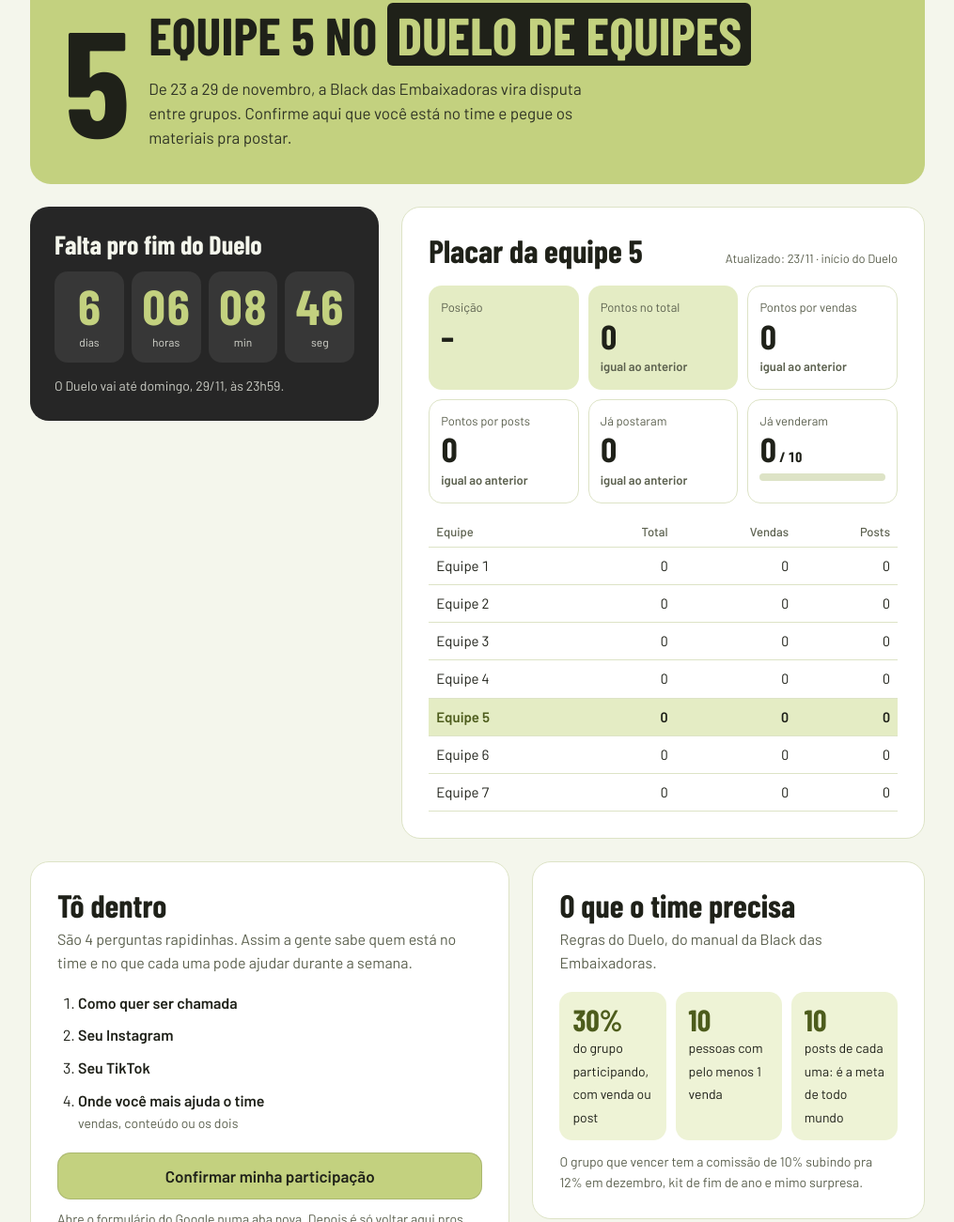
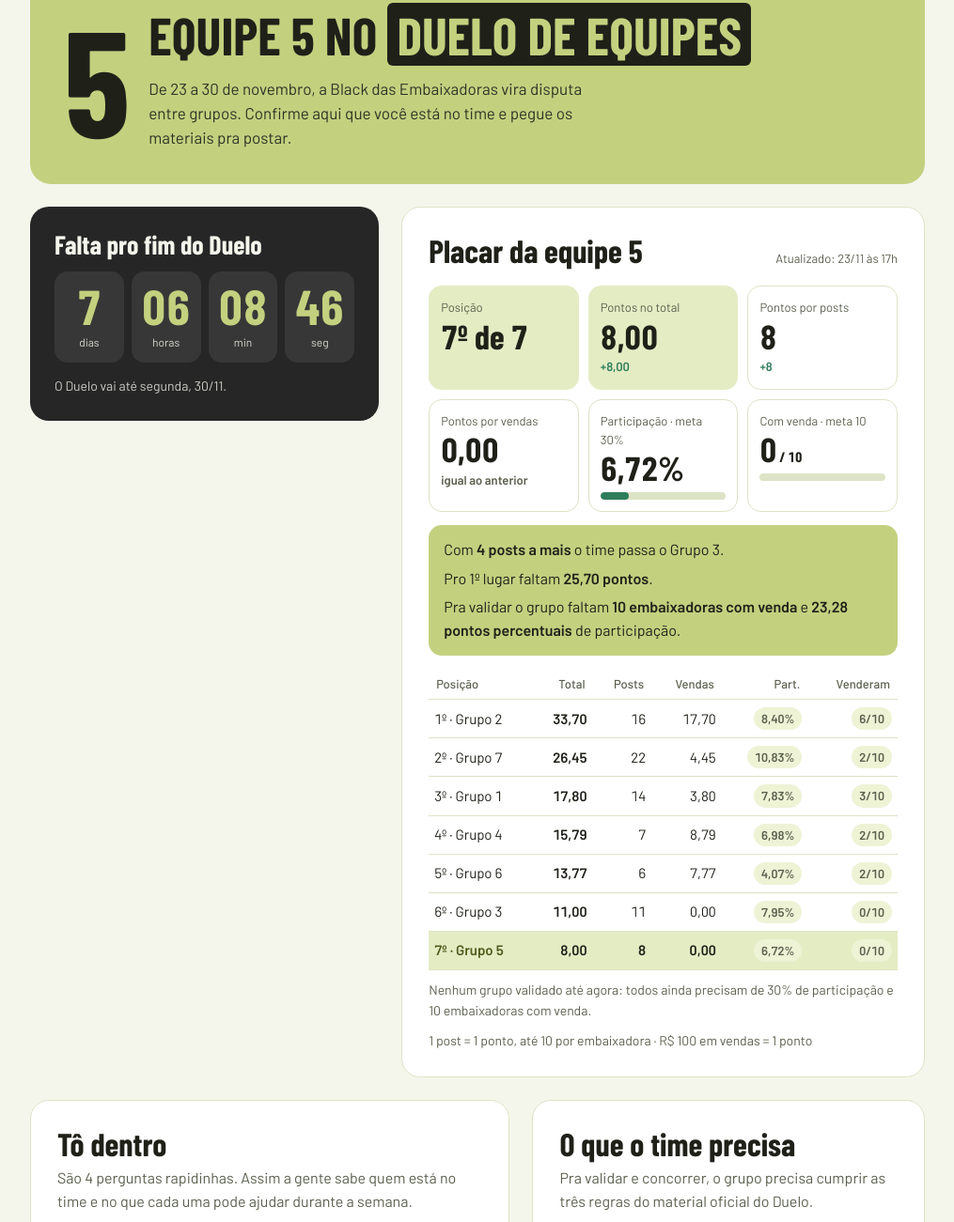
Before and after one commit to jhenifferal/Guava-Embaixadora-5, a plain HTML site: page index.html in a window 1280 px wide. Shown: the part 78-1379 px from the top of the page at 94% size, without its empty margins (132-1147 px from the left). Drawn offline with nearby package versions, Linux system fonts and the light colour scheme; a web font is replaced by a local one.

Commit message:
Add files via upload

```diff
--- a/index.html
+++ b/index.html
@@ -87,11 +87,16 @@ legend{font-weight:500;font-size:15px;margin-bottom:6px;padding:0}
 .meter i{display:block;height:100%;background:var(--green);border-radius:99px}
 table.rk{width:100%;border-collapse:collapse;font-size:15px;margin-top:14px}
 .rk th{font-size:13px;font-weight:500;color:var(--muted);text-align:right;padding:6px 8px;border-bottom:1px solid var(--line)}
-.rk td{text-align:right;padding:8px;border-bottom:1px solid var(--line);font-variant-numeric:tabular-nums;white-space:nowrap}
+.rk td{text-align:right;padding:8px 6px;border-bottom:1px solid var(--line);font-variant-numeric:tabular-nums;white-space:nowrap}
 .rk th:first-child,.rk td:first-child{text-align:left}
 .rk tr.me td{background:var(--soft);font-weight:600}
 .rk tr.me td:first-child{color:var(--pink-ink)}
 .scroll{overflow-x:auto}
+.meter i.warm{background:#D9A13B}
+.dicas{display:flex;flex-direction:column;gap:6px;margin-top:14px;padding:14px 16px;border-radius:14px;background:var(--pink);color:#1F2119;font-size:16px}
+.pill{display:inline-block;font-size:13px;font-weight:600;padding:2px 8px;border-radius:99px;background:var(--gold-soft);color:var(--muted)}
+.pill.ok{background:var(--green-soft);color:var(--green)}
+.handle{font-size:14px;color:var(--muted);margin-top:-6px}
 .people{display:grid;grid-template-columns:repeat(auto-fill,minmax(230px,1fr));gap:12px;margin-top:16px}
 .person{border:1px solid var(--line);border-radius:16px;padding:14px;display:flex;flex-direction:column;gap:10px;background:var(--bg)}
 .person h3{font-size:24px}
@@ -101,6 +106,15 @@ table.rk{width:100%;border-collapse:collapse;font-size:15px;margin-top:14px}
 .links a:focus-visible{outline:2px solid var(--pink-ink);outline-offset:2px}
 .links span{font-size:14px;color:var(--muted);align-self:center}
 .ptop{display:flex;justify-content:space-between;gap:12px;align-items:end;flex-wrap:wrap}
+.how{display:grid;grid-template-columns:repeat(2,minmax(0,1fr));gap:10px;margin-top:14px}
+.how div{border:1px solid var(--line);border-radius:14px;padding:12px}
+.how b{display:block;font-family:var(--display);font-weight:800;font-size:24px;line-height:1.1}
+.how span{font-size:14px;color:var(--muted)}
+h3.sub{font-size:22px;margin:18px 0 8px}
+.faq{display:flex;flex-direction:column;gap:8px}
+.faq details{border:1px solid var(--line);border-radius:14px;padding:12px 14px}
+.faq summary{cursor:pointer;font-weight:600;min-height:24px}
+.faq details p{margin-top:8px;color:var(--muted)}
 ol.steps{margin:0 0 20px;padding-left:22px;display:flex;flex-direction:column;gap:10px}
 ol.steps small{display:block;color:var(--muted);font-size:14px}
 #forms{width:100%}
@@ -137,7 +151,7 @@ footer{margin-top:28px;font-size:14px;color:var(--muted)}
     <div class="num" aria-hidden="true">5</div>
     <div>
       <h1>Equipe 5 no <em>Duelo de Equipes</em></h1>
-      <p>De 23 a 29 de novembro, a Black das Embaixadoras vira disputa entre grupos. Confirme aqui que você está no time e pegue os materiais pra postar.</p>
+      <p>De 23 a 30 de novembro, a Black das Embaixadoras vira disputa entre grupos. Confirme aqui que você está no time e pegue os materiais pra postar.</p>
     </div>
   </header>
 
@@ -150,7 +164,7 @@ footer{margin-top:28px;font-size:14px;color:var(--muted)}
         <div><b id="cd-m">00</b><span>min</span></div>
         <div><b id="cd-s">00</b><span>seg</span></div>
       </div>
-      <p id="cd-txt">O Duelo vai até domingo, 29/11, às 23h59.</p>
+      <p id="cd-txt">O Duelo vai até segunda, 30/11.</p>
     </section>
 
     <section class="card score" aria-labelledby="t-score">
@@ -159,7 +173,10 @@ footer{margin-top:28px;font-size:14px;color:var(--muted)}
         <span class="upd" id="upd"></span>
       </div>
       <div class="tiles" id="tiles"></div>
+      <div class="dicas" id="dicas"></div>
       <div class="scroll"><table class="rk" id="rk"></table></div>
+      <p class="tip" id="valid"></p>
+      <p class="tip">1 post = 1 ponto, até 10 por embaixadora · R$ 100 em vendas = 1 ponto</p>
     </section>
   </div>
 
@@ -181,13 +198,24 @@ footer{margin-top:28px;font-size:14px;color:var(--muted)}
     <div class="stack">
       <section class="card" aria-labelledby="t-meta">
         <h2 id="t-meta">O que o time precisa</h2>
-        <p class="lead">Regras do Duelo, do manual da Black das Embaixadoras.</p>
+        <p class="lead">Pra validar e concorrer, o grupo precisa cumprir as três regras do material oficial do Duelo.</p>
         <div class="goals">
-          <div class="goal"><b>30%</b><span>do grupo participando, com venda ou post</span></div>
-          <div class="goal"><b>10</b><span>pessoas com pelo menos 1 venda</span></div>
-          <div class="goal"><b>10</b><span>posts de cada uma: é a meta de todo mundo</span></div>
+          <div class="goal"><b>30%</b><span>das embaixadoras do grupo participando, com post, venda ou os dois</span></div>
+          <div class="goal"><b>10</b><span>embaixadoras diferentes com pelo menos 1 venda</span></div>
+          <div class="goal"><b>10</b><span>posts de cada uma valem ponto: a meta é todo mundo chegar lá</span></div>
         </div>
-        <p class="tip" style="margin-top:12px">O grupo que vencer tem a comissão de 10% subindo pra 12% em dezembro, kit de fim de ano e mimo surpresa.</p>
+        <div class="how">
+          <div><b>1 post = 1 ponto</b><span>até 10 pontos por embaixadora</span></div>
+          <div><b>R$ 100 = 1 ponto</b><span>R$ 1 vendido vale 0,01</span></div>
+        </div>
+        <p class="tip">Exemplo do material: 5 posts (5 pontos) + R$ 500 vendidos (5 pontos) = 10 pontos.</p>
+        <h3 class="sub">O grupo vencedor leva, pra todas que participarem</h3>
+        <ul class="rules">
+          <li>Comissão de 10% pra 12% nas vendas de dezembro até o fim do ano</li>
+          <li>Kit presenteável de fim de ano, edição limitada</li>
+          <li>Mimo surpresa personalizado pro grupo</li>
+          <li>Prêmio extra pra capitã indicada pelo grupo</li>
+        </ul>
       </section>
 
       <section class="card" id="materiais" aria-labelledby="t-mat">
@@ -206,6 +234,15 @@ footer{margin-top:28px;font-size:14px;color:var(--muted)}
         <h2 id="t-of">Ofertas da semana</h2>
         <p class="lead">Pra combinar o post com o que está valendo no dia.</p>
         <div class="list" id="ofertas"></div>
+      </section>
+
+      <section class="card" aria-labelledby="t-faq">
+        <h2 id="t-faq">Dúvidas rápidas</h2>
+        <div class="faq">
+          <details><summary>Tem uma colega que vende muito. Já ganhamos?</summary><p>Ainda não. O grupo só valida com pelo menos 10 embaixadoras diferentes vendendo, cada uma com no mínimo 1 venda.</p></details>
+          <details><summary>Fiz muitos posts. O grupo está garantido?</summary><p>Não. Cada embaixadora soma no máximo 10 pontos com posts, então o que faz o grupo crescer é mais gente postando.</p></details>
+          <details><summary>Cheguei nos 10 posts. Paro de divulgar?</summary><p>Não! Continue postando pra gerar venda: o faturamento segue somando pontos pro grupo.</p></details>
+        </div>
       </section>
 
       <section class="card" aria-labelledby="t-reg">
@@ -254,23 +291,24 @@ footer{margin-top:28px;font-size:14px;color:var(--muted)}
 
   /* ===== PLACAR: atualize aqui a cada ranking da Guava =====
      atual: os números do ranking mais recente
-     anterior: os números do ranking de antes (pra mostrar quanto subiu) */
+     anterior: os números do ranking de antes (pra mostrar quanto mudou)
+     participacao em %, venderam = embaixadoras do grupo com pelo menos 1 venda */
   const PLACAR = {
-    atualizado: "23/11 · início do Duelo",
-    atual:    {posicao: null, total: 0, vendas: 0, posts: 0, postaram: 0, venderam: 0},
-    anterior: {posicao: null, total: 0, vendas: 0, posts: 0, postaram: 0, venderam: 0}
+    atualizado: "23/11 às 17h",
+    atual:    {posicao: 7, total: 8.00, vendas: 0.00, posts: 8, participacao: 6.72, venderam: 0},
+    anterior: {posicao: null, total: 0, vendas: 0, posts: 0, participacao: 0, venderam: 0}
   };
-  /* Ranking de todos os grupos: pontos totais, por vendas e por posts */
+  /* Ranking de todos os grupos, igual ao placar da Guava */
   const RANKING = [
-    {equipe: "Equipe 1", total: 0, vendas: 0, posts: 0},
-    {equipe: "Equipe 2", total: 0, vendas: 0, posts: 0},
-    {equipe: "Equipe 3", total: 0, vendas: 0, posts: 0},
-    {equipe: "Equipe 4", total: 0, vendas: 0, posts: 0},
-    {equipe: "Equipe 5", total: 0, vendas: 0, posts: 0},
-    {equipe: "Equipe 6", total: 0, vendas: 0, posts: 0},
-    {equipe: "Equipe 7", total: 0, vendas: 0, posts: 0}
+    {grupo: "Grupo 2", posts: 16, vendas: 17.70, total: 33.70, participacao: 8.40, venderam: 6},
+    {grupo: "Grupo 7", posts: 22, vendas: 4.45, total: 26.45, participacao: 10.83, venderam: 2},
+    {grupo: "Grupo 1", posts: 14, vendas: 3.80, total: 17.80, participacao: 7.83, venderam: 3},
+    {grupo: "Grupo 4", posts: 7, vendas: 8.79, total: 15.79, participacao: 6.98, venderam: 2},
+    {grupo: "Grupo 6", posts: 6, vendas: 7.77, total: 13.77, participacao: 4.07, venderam: 2},
+    {grupo: "Grupo 3", posts: 11, vendas: 0.00, total: 11.00, participacao: 7.95, venderam: 0},
+    {grupo: "Grupo 5", posts: 8, vendas: 0.00, total: 8.00, participacao: 6.72, venderam: 0}
   ];
-  const FIM = new Date("2026-11-29T23:59:59-03:00");
+  const FIM = new Date("2026-11-30T23:59:59-03:00");
   /* Participantes: nome, Instagram, TikTok e no que a pessoa é boa (respostas do formulário) */
   const PARTICIPANTES = [
     {"nome": "Jheni", "instagram": "https://www.instagram.com/jhenifferlimaa", "tiktok": "https://www.tiktok.com/@jhenifferalima", "boa": "Conteúdo"},
@@ -279,34 +317,56 @@ footer{margin-top:28px;font-size:14px;color:var(--muted)}
     {"nome": "Bianca Sousa", "instagram": "https://www.instagram.com/surdaqueviaja/", "tiktok": "https://www.tiktok.com/@surdaqueviaja", "boa": "Conteúdo"},
     {"nome": "Hellen", "instagram": "@byhellenoliveira", "tiktok": "Embaixadorahellenoliveira", "boa": "Vendas e conteúdo"},
     {"nome": "May", "instagram": "@aalinhares", "tiktok": "@aalinhares_", "boa": "Conteúdo"},
-    {"nome": "Julia", "instagram": "@julinhazara", "tiktok": "@julinhazara", "boa": "Vendas e conteúdo"}
+    {"nome": "Julia", "instagram": "@julinhazara", "tiktok": "@julinhazara", "boa": "Vendas e conteúdo"},
+    {"nome": "Thai", "instagram": "@thaisilveirac", "tiktok": "@thainasilveiraa", "boa": "Vendas e conteúdo"},
+    {"nome": "Wilana Lopes", "instagram": "@_wilana", "tiktok": "@_wilana", "boa": "Conteúdo"},
+    {"nome": "Thata", "instagram": "Thaispezolato", "tiktok": "Thaispezolato", "boa": "Conteúdo"},
+    {"nome": "Carol", "instagram": "@Carolcamppana", "tiktok": "@carolcamppana", "boa": "Vendas e conteúdo"},
+    {"nome": "Luiza Fraga", "instagram": "@luizafragafl", "tiktok": "@luizafragafl", "boa": "Conteúdo"},
+    {"nome": "Mell", "instagram": "@mellziland", "tiktok": "@mellziland", "boa": "Vendas e conteúdo"}
   ];
   /* ===== fim da parte pra editar ===== */
 
   const nf = n => Number(n || 0).toLocaleString("pt-BR");
-  function delta(a, b, menorMelhor) {
+  const n2 = n => Number(n || 0).toLocaleString("pt-BR", {minimumFractionDigits: 2, maximumFractionDigits: 2});
+  function delta(a, b, fmt, menorMelhor) {
     if (a == null || b == null) return `<span class="d eq">&nbsp;</span>`;
-    const diff = a - b;
+    const diff = Math.round((a - b) * 100) / 100;
     if (diff === 0) return `<span class="d eq">igual ao anterior</span>`;
     const bom = menorMelhor ? diff < 0 : diff > 0;
-    const txt = menorMelhor ? (diff < 0 ? `subiu ${-diff}` : `caiu ${diff}`) : (diff > 0 ? `+${nf(diff)}` : `${nf(diff)}`);
+    const txt = menorMelhor ? (diff < 0 ? `subiu ${-diff}` : `caiu ${diff}`) : (diff > 0 ? `+${fmt(diff)}` : fmt(diff));
     return `<span class="d ${bom ? "up" : "down"}">${txt}</span>`;
   }
+  const meter = (pct, cls) => `<div class="meter" aria-hidden="true"><i class="${cls || ""}" style="width:${Math.max(0, Math.min(100, pct))}%"></i></div>`;
   const A = PLACAR.atual, P = PLACAR.anterior;
   document.getElementById("upd").textContent = "Atualizado: " + PLACAR.atualizado;
   const tiles = [
-    {k: "Posição", v: A.posicao ? A.posicao + "º de " + RANKING.length : "–", d: delta(A.posicao, P.posicao, true), main: true},
-    {k: "Pontos no total", v: nf(A.total), d: delta(A.total, P.total), main: true},
-    {k: "Pontos por vendas", v: nf(A.vendas), d: delta(A.vendas, P.vendas)},
-    {k: "Pontos por posts", v: nf(A.posts), d: delta(A.posts, P.posts)},
-    {k: "Já postaram", v: nf(A.postaram), d: delta(A.postaram, P.postaram)},
-    {k: "Já venderam", v: nf(A.venderam) + "<small style='font-size:15px'> / 10</small>", d: `<div class="meter" aria-hidden="true"><i style="width:${Math.min(100, (A.venderam || 0) * 10)}%"></i></div>`}
+    {k: "Posição", v: A.posicao ? A.posicao + "º de " + RANKING.length : "–", d: delta(A.posicao, P.posicao, nf, true), main: true},
+    {k: "Pontos no total", v: n2(A.total), d: delta(A.total, P.total, n2), main: true},
+    {k: "Pontos por posts", v: nf(A.posts), d: delta(A.posts, P.posts, nf)},
+    {k: "Pontos por vendas", v: n2(A.vendas), d: delta(A.vendas, P.vendas, n2)},
+    {k: "Participação · meta 30%", v: n2(A.participacao) + "%", d: meter(A.participacao / 30 * 100)},
+    {k: "Com venda · meta 10", v: nf(A.venderam) + "<small style='font-size:15px'> / 10</small>", d: meter((A.venderam || 0) * 10, "warm")}
   ];
   document.getElementById("tiles").innerHTML = tiles.map(t => `<div class="tile${t.main ? " main" : ""}"><div class="k">${t.k}</div><div class="v">${t.v}</div>${t.d}</div>`).join("");
+
   const ord = RANKING.slice().sort((x, y) => (y.total || 0) - (x.total || 0));
-  const todosZero = ord.every(r => !r.total);
-  document.getElementById("rk").innerHTML = `<thead><tr><th>${todosZero ? "Equipe" : "Posição"}</th><th>Total</th><th>Vendas</th><th>Posts</th></tr></thead><tbody>` +
-    ord.map((r, i) => `<tr class="${/5\s*$/.test(r.equipe) ? "me" : ""}"><td>${todosZero ? "" : (i + 1) + "º · "}${esc(r.equipe)}</td><td>${nf(r.total)}</td><td>${nf(r.vendas)}</td><td>${nf(r.posts)}</td></tr>`).join("") + "</tbody>";
+  const eu = ord.findIndex(r => /5\s*$/.test(r.grupo));
+  const dicas = [];
+  if (eu > 0) {
+    const acima = ord[eu - 1], gap = Math.round((acima.total - ord[eu].total) * 100) / 100;
+    const posts = Math.floor(gap) + 1;
+    dicas.push(`Com <b>${posts} posts a mais</b> o time passa o ${esc(acima.grupo)}.`);
+    if (eu > 1) dicas.push(`Pro 1º lugar faltam <b>${n2(ord[0].total - ord[eu].total)} pontos</b>.`);
+  } else if (eu === 0) dicas.push("O time está em <b>1º lugar</b>. Bora segurar!");
+  if (A.venderam < 10) dicas.push(`Pra validar o grupo faltam <b>${10 - A.venderam} embaixadoras com venda</b>${A.participacao < 30 ? ` e <b>${n2(30 - A.participacao)} pontos percentuais</b> de participação` : ""}.`);
+  document.getElementById("dicas").innerHTML = dicas.map(d => `<p>${d}</p>`).join("");
+
+  const pill = (ok, txt) => `<span class="pill ${ok ? "ok" : ""}">${txt}</span>`;
+  document.getElementById("rk").innerHTML = `<thead><tr><th>Posição</th><th>Total</th><th>Posts</th><th>Vendas</th><th>Part.</th><th>Venderam</th></tr></thead><tbody>` +
+    ord.map((r, i) => `<tr class="${i === eu ? "me" : ""}"><td>${i + 1}º · ${esc(r.grupo)}</td><td><b>${n2(r.total)}</b></td><td>${nf(r.posts)}</td><td>${n2(r.vendas)}</td><td>${pill(r.participacao >= 30, n2(r.participacao) + "%")}</td><td>${pill(r.venderam >= 10, r.venderam + "/10")}</td></tr>`).join("") + "</tbody>";
+  const validados = RANKING.filter(r => r.participacao >= 30 && r.venderam >= 10).length;
+  document.getElementById("valid").textContent = validados ? `${validados} ${validados === 1 ? "grupo validado" : "grupos validados"} até agora.` : "Nenhum grupo validado até agora: todos ainda precisam de 30% de participação e 10 embaixadoras com venda.";
 
   const handle = v => {
     v = String(v || "").trim();
@@ -317,7 +377,7 @@ footer{margin-top:28px;font-size:14px;color:var(--muted)}
   const peopleEl = document.getElementById("people");
   const ps = PARTICIPANTES.map(p => ({...p, ig: handle(p.instagram), tt: handle(p.tiktok)}));
   peopleEl.innerHTML = ps.length
-    ? ps.map(p => `<article class="person"><h3>${esc(p.nome)}</h3>${p.boa ? `<span class="boa">Boa em ${esc(String(p.boa).toLowerCase())}</span>` : ""}<div class="links">${p.ig ? `<a href="https://instagram.com/${encodeURIComponent(p.ig)}" target="_blank" rel="noopener" aria-label="Instagram de ${esc(p.nome)}">Instagram</a>` : ""}${p.tt ? `<a href="https://www.tiktok.com/@${encodeURIComponent(p.tt)}" target="_blank" rel="noopener" aria-label="TikTok de ${esc(p.nome)}">TikTok</a>` : ""}${!p.ig && !p.tt ? `<span>sem perfil informado</span>` : ""}</div></article>`).join("")
+    ? ps.map(p => `<article class="person"><h3>${esc(p.nome)}</h3>${p.ig ? `<span class="handle">@${esc(p.ig)}</span>` : ""}${p.boa ? `<span class="boa">Boa em ${esc(String(p.boa).toLowerCase())}</span>` : ""}<div class="links">${p.ig ? `<a href="https://instagram.com/${encodeURIComponent(p.ig)}" target="_blank" rel="noopener" aria-label="Instagram de ${esc(p.nome)}">Instagram</a>` : ""}${p.tt ? `<a href="https://www.tiktok.com/@${encodeURIComponent(p.tt)}" target="_blank" rel="noopener" aria-label="TikTok de ${esc(p.nome)}">TikTok</a>` : ""}${!p.ig && !p.tt ? `<span>sem perfil informado</span>` : ""}</div></article>`).join("")
     : `<p class="empty">Assim que as respostas do formulário chegarem, os perfis aparecem aqui pra todo mundo se seguir.</p>`;
   if (ps.length) document.getElementById("t-pt").textContent = `Participantes · ${ps.length} confirmadas`;
   const copiarBtn = document.getElementById("copiar"), copiado = document.getElementById("copiado");
```
